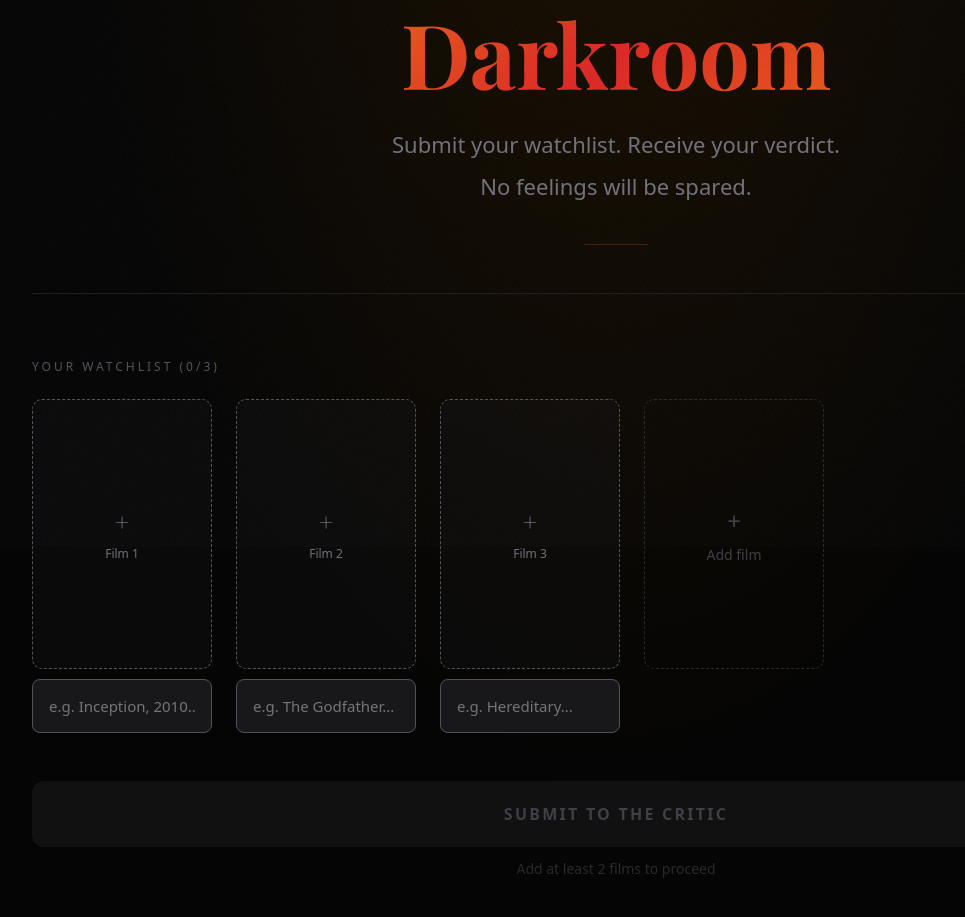
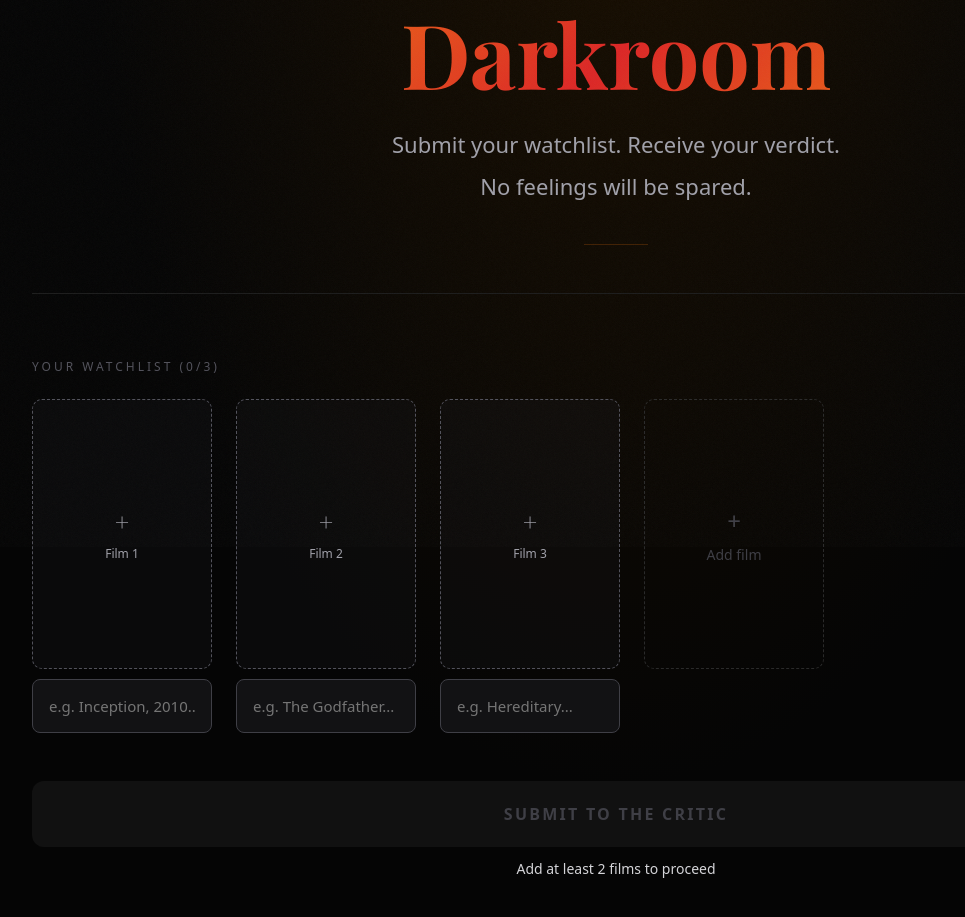
Before and after one commit to robrego/roast-my-watchlist, a Next.js app: page / in a window 1280 px wide. Shown: the part 253-1170 px from the top of the page, without its empty margins (24-989 px from the left). Built offline with nearby package versions, Linux system fonts and the light colour scheme; a web font is replaced by a local one.

Commit message:
UI changes

```diff
--- a/app/page.tsx
+++ b/app/page.tsx
@@ -197,7 +197,7 @@ export default function Home() {
               {t.title[1]}
             </span>
           </h1>
-          <p style={{ color: "#71717a", fontFamily: "system-ui", fontSize: "clamp(14px, 1.8vw, 22px)", maxWidth: 480, margin: "24px auto 0", lineHeight: 1.9 }}>
+          <p style={{ color: "#a1a1aa", fontFamily: "system-ui", fontSize: "clamp(14px, 1.8vw, 22px)", maxWidth: 480, margin: "24px auto 0", lineHeight: 1.9 }}>
             {t.subtitle.split("\n").map((line, i) => (
               <span key={i}>{line}{i === 0 && <br />}</span>
             ))}
@@ -251,7 +251,7 @@ export default function Home() {
             {streaming ? t.writing : t.submit}
           </button>
           {!canRoast && !streaming && (
-            <p style={{ textAlign: "center", fontSize: 14, color: "#2a2a2a", marginTop: 12, fontFamily: "system-ui" }}>
+            <p style={{ textAlign: "center", fontSize: 14, color: "#d4d4d8", marginTop: 12, fontFamily: "system-ui" }}>
               {t.hint}
             </p>
           )}
--- a/components/MovieSlot.tsx
+++ b/components/MovieSlot.tsx
@@ -98,7 +98,7 @@ export default function MovieSlot({ index, movie, onSelect, onRemove }: Props) {
           >✕</button>
         </div>
         <p style={{ marginTop: 8, fontSize: 13, color: "#a1a1aa", textAlign: "center", overflow: "hidden", textOverflow: "ellipsis", whiteSpace: "nowrap", fontFamily: "system-ui" }}>{movie.title}</p>
-        <p style={{ margin: "2px 0 0", fontSize: 12, color: "#71717a", textAlign: "center", fontFamily: "system-ui" }}>{movie.release_date?.split("-")[0]}</p>
+        <p style={{ margin: "2px 0 0", fontSize: 12, color: "#a1a1aa", textAlign: "center", fontFamily: "system-ui" }}>{movie.release_date?.split("-")[0]}</p>
       </div>
     );
   }
@@ -120,8 +120,8 @@ export default function MovieSlot({ index, movie, onSelect, onRemove }: Props) {
           transition: "border-color 0.2s ease, background 0.2s ease",
         }}
       >
-        <span style={{ color: focused ? "#f59e0b" : "#71717a", fontSize: 24, transition: "color 0.2s" }}>+</span>
-        <span style={{ color: focused ? "#a1a1aa" : "#71717a", fontSize: 12, fontFamily: "system-ui", transition: "color 0.2s" }}>
+        <span style={{ color: focused ? "#f59e0b" : "#a1a1aa", fontSize: 24, transition: "color 0.2s" }}>+</span>
+        <span style={{ color: focused ? "#a1a1aa" : "#a1a1aa", fontSize: 12, fontFamily: "system-ui", transition: "color 0.2s" }}>
           {focused ? "Type to search..." : `Film ${index + 1}`}
         </span>
       </div>
@@ -136,8 +136,8 @@ export default function MovieSlot({ index, movie, onSelect, onRemove }: Props) {
         onBlur={() => setTimeout(() => setFocused(false), 200)}
         placeholder={PLACEHOLDERS[index % PLACEHOLDERS.length]}
         style={{
-          marginTop: 10, width: "100%", background: "#18181b",
-          border: `1px solid ${focused ? "#f59e0b" : "#52525b"}`,
+          marginTop: 10, width: "100%", background: "#121214",
+          border: `1px solid ${focused ? "#f59e0b" : "#3f3f46"}`,
           borderRadius: 8,
           padding: "14px 16px", fontSize: 15,
           color: "white",
```
